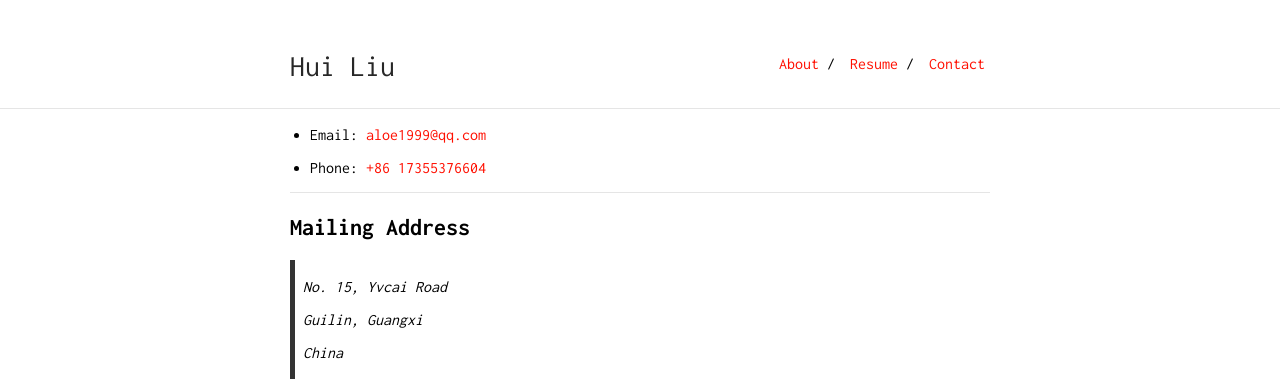
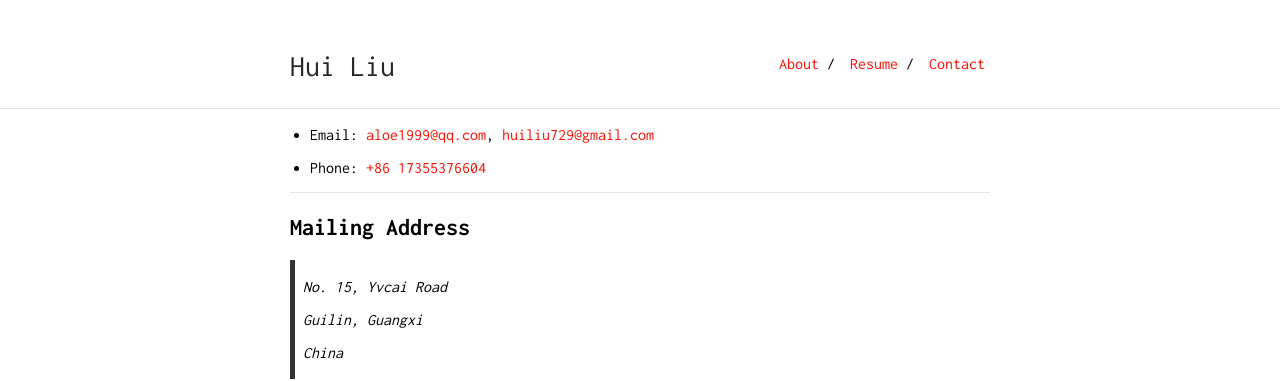
Before and after one commit to aloeordown/huiliu, a Jekyll site: the page built from contact.md, in a window 1280 px wide. Shown: the top 381 px of the page. Built offline with Jekyll 4.4.1, drawn with Linux system fonts in a browser that asks for light colours.

Commit message:
Update contact.md

```diff
--- a/contact.md
+++ b/contact.md
@@ -3,7 +3,7 @@ layout: default
 is_contact: true
 ---
 
-* Email: [aloe1999@qq.com](mailto:aloe1999@qq.com)
+* Email: [aloe1999@qq.com](mailto:aloe1999@qq.com), [huiliu729@gmail.com](mailto:huiliu729@gmail.com)
 
 * Phone: [+86 17355376604](tel:+86 17355376604)
 
```
